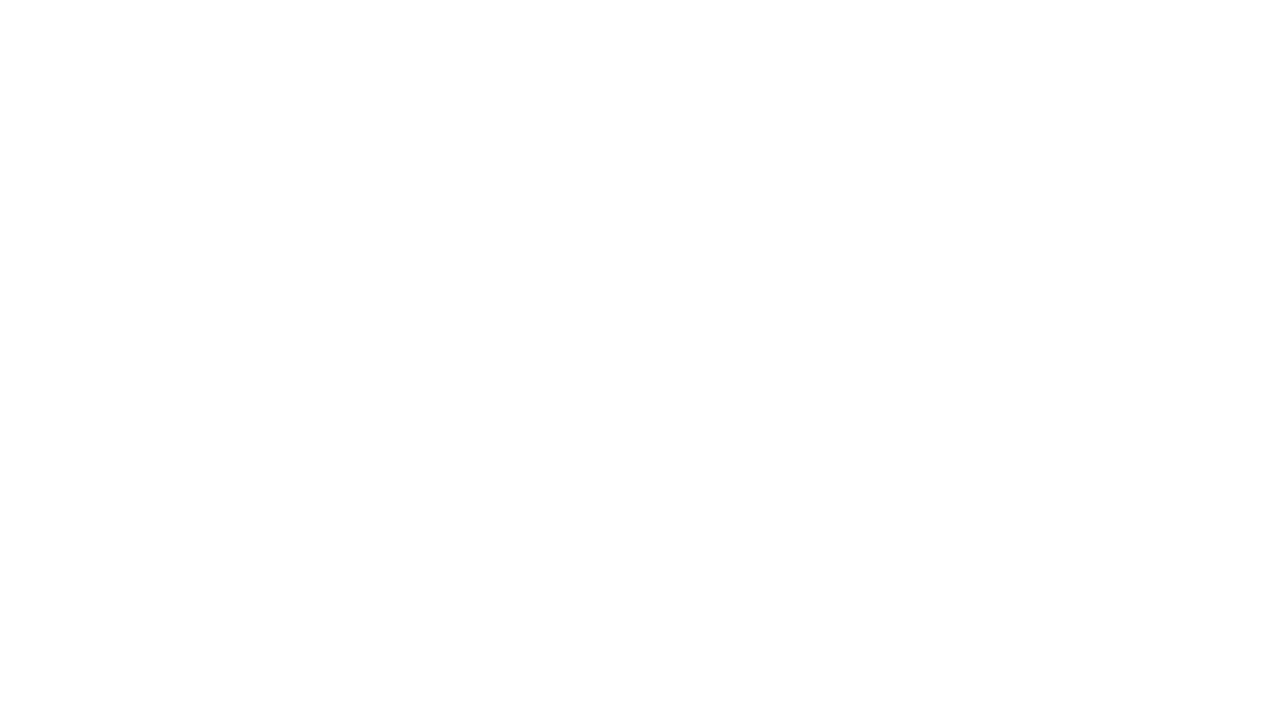
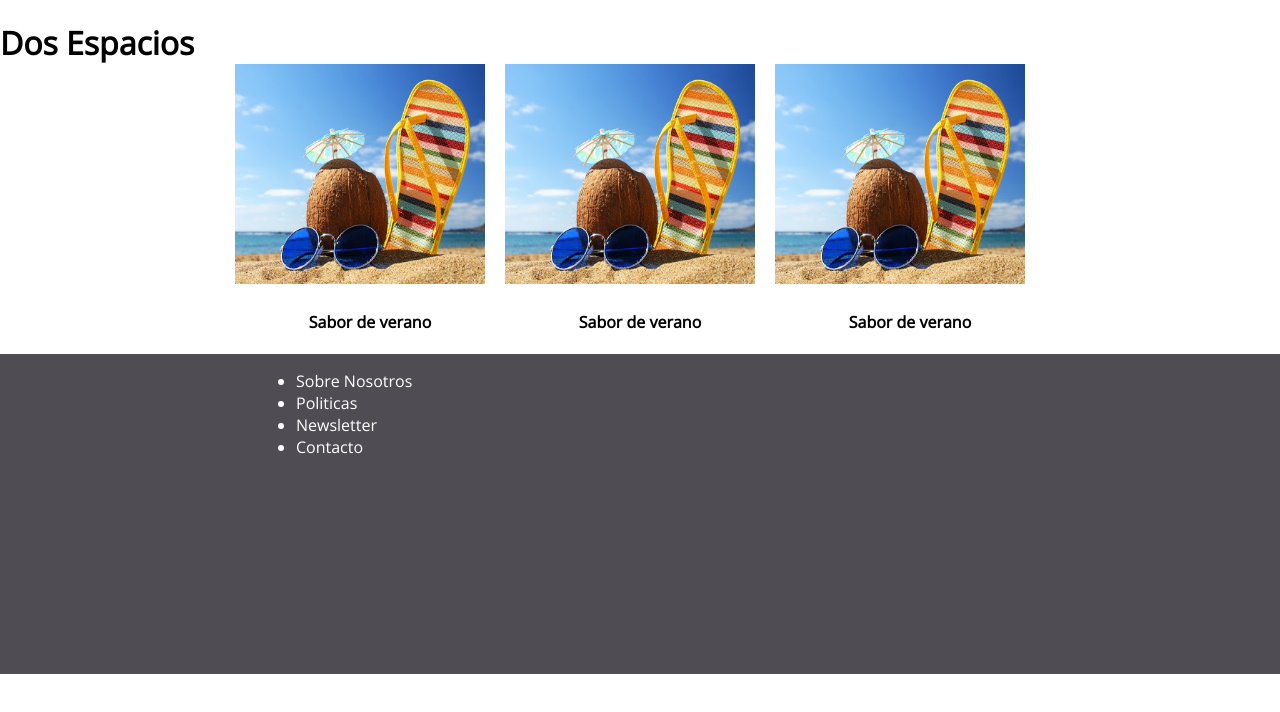
Before and after one commit to CindySalinas/dosespacios-test, a website: page src/index.html in a window 1280 px wide. Drawn offline with nearby package versions, Linux system fonts and the light colour scheme.

Commit message:
updated index layout

```diff
--- a/src/assets/css/app.css
+++ b/src/assets/css/app.css
@@ -72,7 +72,6 @@ header nav {
 
 footer {
   background-color: #4F4D53;
-  width: 100%;
   min-height: 320px;
   color: #FFF;
   display: flex;
@@ -80,3 +79,27 @@ footer {
   padding-left: 20%;
   text-align: left;
 }
+
+.collection-banner-container {
+
+}
+
+.collection-banner {
+  text-align: center;
+}
+
+.collection-banner img {
+  width: 250px;
+  height: 220px;
+  margin-right: 20px;
+}
+
+.collection-banner img:last-child {
+  margin-right: auto;
+}
+
+@media(max-width: 700px) {
+  .collection-banner-container {
+    flex-flow: column wrap;
+  }
+}
--- a/src/index.html
+++ b/src/index.html
@@ -8,16 +8,39 @@
 </head>
 
 <body>
-  <div id="header"></div>
+  <header>
+    <h1>Dos Espacios</h1>
+  </header>
 
   <section id="slider">
   </section>
 
   <div class="container">
-    <section id="content">
+    <section class="content">
+      <div class="collection-banner-container flex-center">
+        <div class="collection-banner">
+          <img src="./assets/img/summer.jpg" alt="">
+          <h4>Sabor de verano</h4>
+        </div>
+        <div class="collection-banner">
+          <img src="./assets/img/summer.jpg" alt="">
+          <h4>Sabor de verano</h4>
+        </div>
+        <div class="collection-banner">
+          <img src="./assets/img/summer.jpg" alt="">
+          <h4>Sabor de verano</h4>
+        </div>
+      </div>
     </section>
   </div>
-  <div id="footer"></div>
+  <footer>
+    <ul>
+      <li>Sobre Nosotros</li>
+      <li>Politicas</li>
+      <li>Newsletter</li>
+      <li>Contacto</li>
+    </ul>
+  </footer>
   <script src="../components/jquery/dist/jquery.min.js"></script>
   <script src="./js/app.js"></script>
 </body>
```
